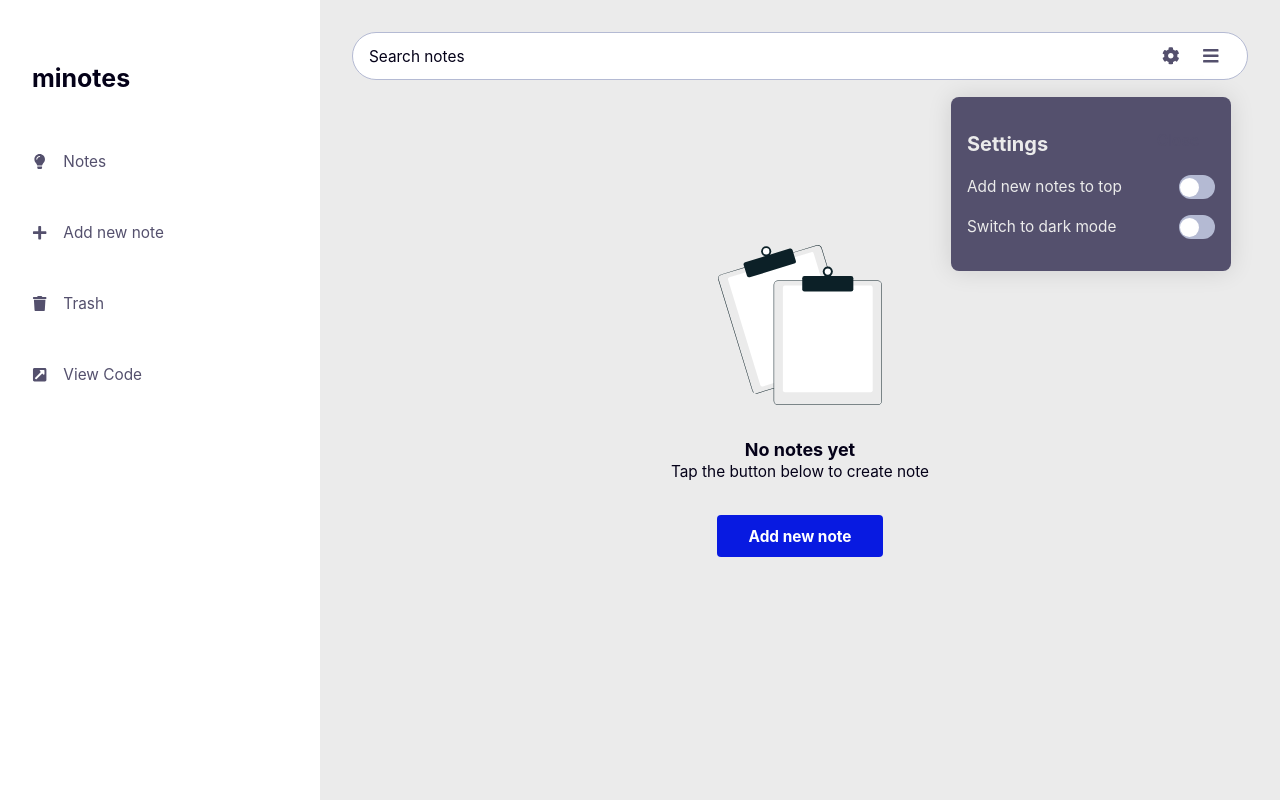
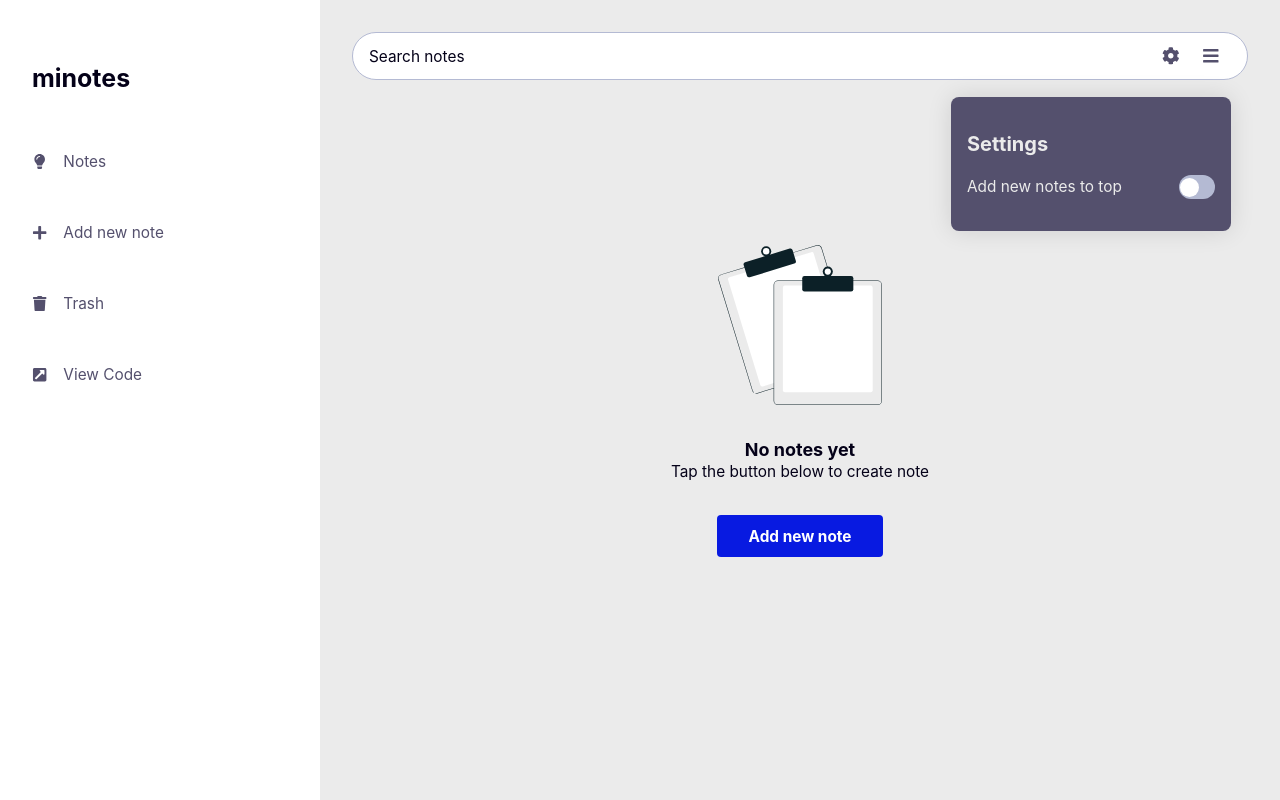
Before and after one commit to gzkdev/minote, a React (Create React App) app: page / in a window 1280 px wide. Both pictures are taken after a click on the button 1171 px from the left and 56 px from the top of the page. Built offline with nearby package versions, Linux system fonts and the light colour scheme.

Commit message:
fixed modal toggle

```diff
--- a/src/components/Modal/Modal.jsx
+++ b/src/components/Modal/Modal.jsx
@@ -1,3 +1,4 @@
+import { useRef } from "react";
 import styled from "styled-components";
 import SettingsModal from "./SettingsModal";
 
@@ -12,32 +13,31 @@ const ModalStyled = styled.div`
   border-radius: 8px;
   box-shadow: 0 0 24px rgba(0, 0, 0, 0.12);
   padding: 1rem 1rem;
+  opacity: 0;
+  pointer-events: none;
+  transform: translate(0, 20%);
+  transition: transform 400ms, opacity 200ms;
+  z-index: -1;
 
-  & > button {
-    position: absolute;
-    width: fit-content;
-    top: 1.5rem;
-    right: 1rem;
-    font-size: var(--fs--2);
-    margin-left: auto;
-    padding: 0 1rem;
-    font-weight: 600;
-
-    & span {
-      margin-right: 0.5rem;
-    }
+  &[data-visible="true"] {
+    opacity: 1;
+    pointer-events: all;
+    transform: translate(0, 0);
   }
 `;
 
 export default function Modal({ state, stateFunction }) {
+  const modal = useRef();
+  const handleCloseModal = () => {
+    stateFunction((state) => !state);
+  };
   return (
-    <>
-      {state && (
-        <ModalStyled>
-          <button onClick={() => stateFunction(!state)}>Close</button>
-          <SettingsModal />
-        </ModalStyled>
-      )}
-    </>
+    <ModalStyled
+      data-visible={state && state}
+      ref={modal}
+      onClick={handleCloseModal}
+    >
+      <SettingsModal />
+    </ModalStyled>
   );
 }
--- a/src/components/Modal/SettingsModal.jsx
+++ b/src/components/Modal/SettingsModal.jsx
@@ -32,9 +32,9 @@ function SettingsModal() {
         <span>Add new notes to top</span>{" "}
         <Toggle toggleFunction={setNotesArrangement} />
       </div>
-      <div>
+      {/* <div>
         <span>Switch to dark mode</span> <Toggle />
-      </div>
+      </div> */}
     </SettingsModalStyled>
   );
 }
--- a/src/components/Toggle.jsx
+++ b/src/components/Toggle.jsx
@@ -1,4 +1,4 @@
-import { useState } from "react";
+import { useEffect, useState } from "react";
 import styled from "styled-components";
 import { motion } from "framer-motion";
 
@@ -31,8 +31,17 @@ const ToggleStyled = styled.div`
 `;
 
 export default function Toggle({ toggleFunction }) {
-  const [isActive, setIsActive] = useState(false);
-  const handleOnclick = () => {
+  const [isActive, setIsActive] = useState(() => {
+    return JSON.parse(localStorage.getItem("toggle")) || false;
+  });
+
+  useEffect(() => {
+    localStorage.setItem("toggle", JSON.stringify(isActive));
+    console.log(isActive);
+  }, [isActive]);
+
+  const handleOnclick = (e) => {
+    e.stopPropagation();
     setIsActive(!isActive);
     toggleFunction((state) => !state);
   };
```
